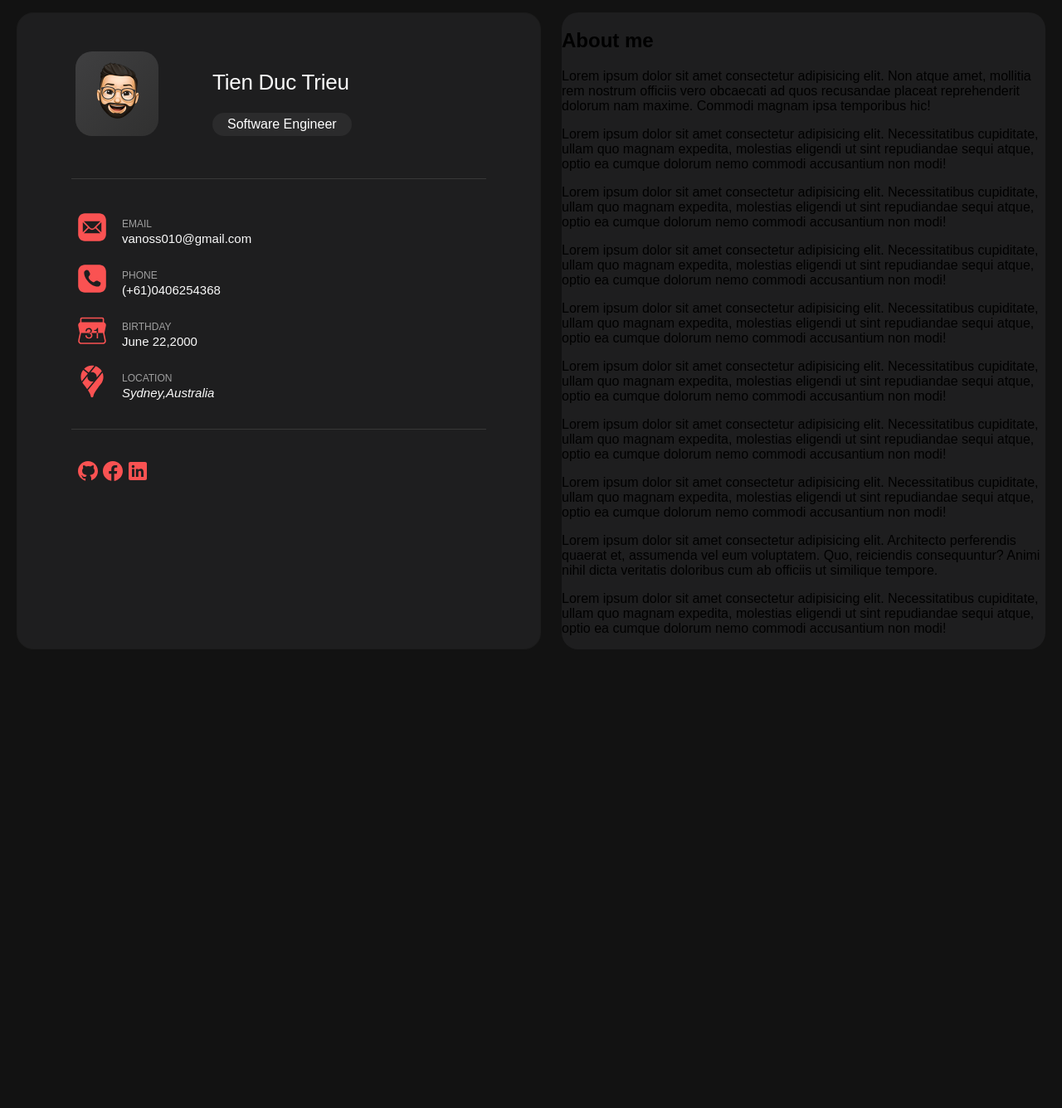
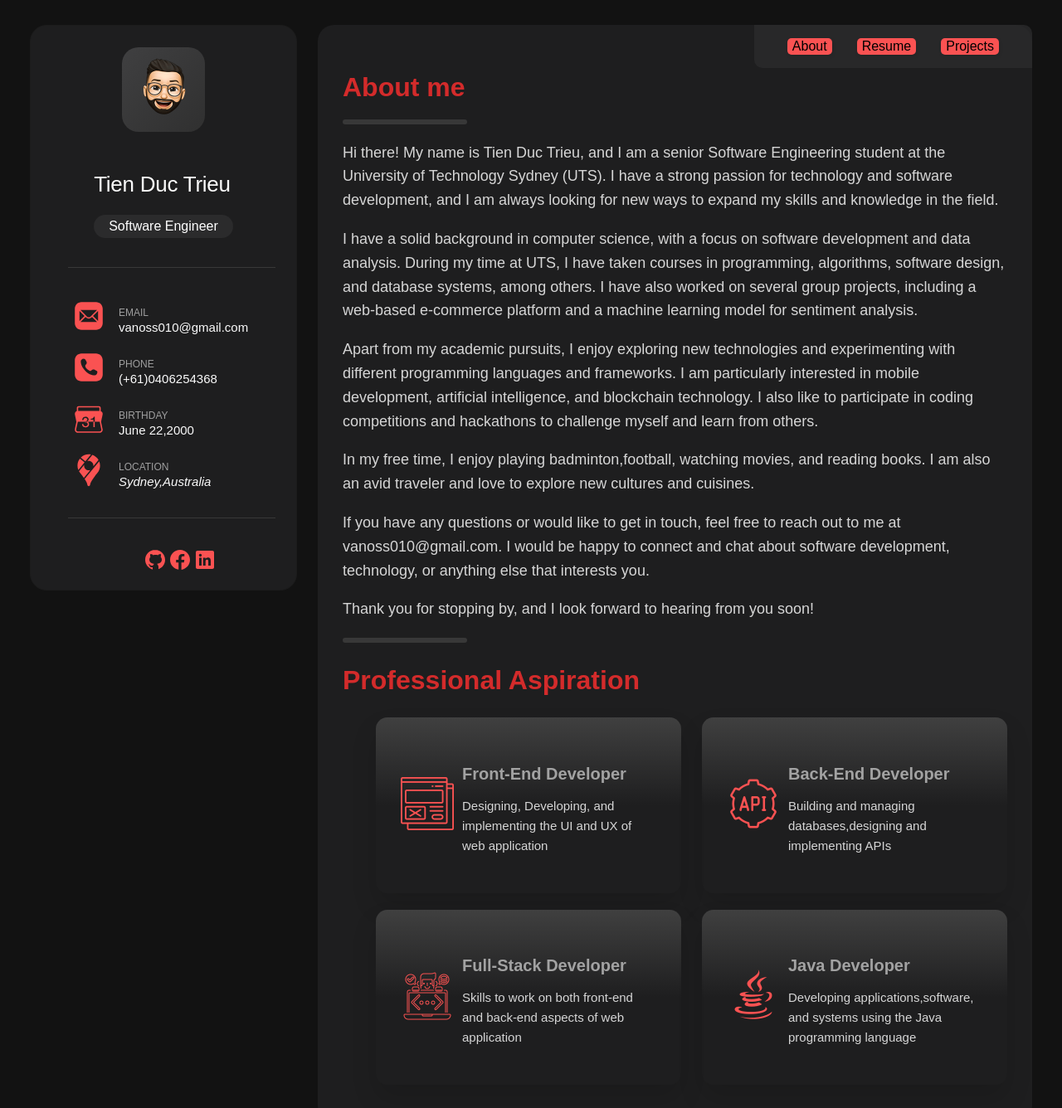
Before and after one commit to Trieu210/Personal-Portfolio-Webpage, a plain HTML site: page HomePage.html in a window 1280 px wide. Shown: the top 1336 px of the page at 83% size. Before the commit the page ends 858 px from the top, so only its background shows below. Drawn offline with Linux system fonts and the light colour scheme.

Commit message:
update about me page

```diff
--- a/CSS/HomePage.css
+++ b/CSS/HomePage.css
@@ -7,9 +7,9 @@ body{
 }
 main {
     display:flex;
-    margin: 15px 12px;
+    margin: 30px 28px;
     margin-bottom: 75px;
-    min-width: 259px;
+    min-width: 100px;
     gap: 25px;
 }
 
@@ -22,15 +22,17 @@ main {
     background: hsl(240, 2%, 12%);
     border: 1px solid #1c1c1c;
     border-radius: 20px;
-    padding: 30px;
+    padding: 10px;
     z-index: 1;
+    max-height: 660px;
+    max-width: 300px;
 }
 .topbar-info{
-    position:relative;
+    flex-direction: column;
     display: flex;
     justify-content: flex-start;
     align-items: center;
-    gap:25px;
+    gap:10px;
 }
 .info-content .name{
     color:hsl(0, 0%, 98%);
@@ -51,7 +53,7 @@ main {
 }
 
 .separator{
-    width: 500px;
+    width: 250px;
     height: 1px;
     background: hsl(0, 0%, 22%);
     margin:35px;
@@ -62,6 +64,8 @@ main {
     border-radius: 20px;
 
 }
+
+
 /* Contact Lists */
 .contact-list{
     display: grid;
@@ -108,4 +112,170 @@ a{
 .socials-list{
     list-style-type: none;
     display: flex;
+    justify-content: center;
 }
+
+/* Main info */
+.main-info{
+    position: relative;
+    width: max-content;
+    margin: auto;
+    padding:30px;
+}
+
+.about-me {
+    display: block;
+  }
+
+  .resume {
+    display: none;
+  }
+
+  .projects {
+    display: none;
+  }
+
+
+
+/* Nav Bar */
+
+
+.navbar{
+    background: rgba(43, 43, 44, 0.75);
+    position: absolute;
+    bottom: auto;
+    top: 0;
+    left: auto;
+    right: 0;
+    width: max-content;
+    border-radius: 0 10px;
+    padding: 0 20px;
+    box-shadow: none;
+}
+
+.navbar-list{
+    display: flex;
+    flex-wrap: wrap;
+    justify-content: center;
+    align-items: center;
+    padding: 0 20px;
+    list-style-type: none;
+    gap:30px;
+}
+
+
+.navbar-link{
+    background: #fa5252;
+    border: none;
+    border-radius: 5px;
+    box-shadow: rgba(0, 0, 0, 0.1) 1px 2px 4px;
+    box-sizing: border-box;
+    color: #000000;
+    display: inline-block;
+    text-align: left;
+    cursor: pointer;
+    font: inherit;
+}
+
+.navbar-link:hover,
+.navbar-link:active {
+  background-color: initial;
+  background-position: 0 0;
+  color: #FA5252;
+}
+
+.navbar-link:active {
+  opacity: .5;
+}
+
+
+/* About Me */
+.about-me .article-title{
+    margin-bottom: 20px;
+}
+.h2{
+    font-size: 32px;
+}
+.article-title{
+    font-weight: 600;;
+    color:#d32b2b;
+}
+
+.about-me-info{
+    color:hsl(0, 0%, 84%);
+    font-size: 18px;
+    font-weight: 300;
+    line-height: 1.6;
+}
+
+.about-me header::after{
+    content:"";
+    display: block;
+    height:6px;
+    width: 150px;
+    margin: 20px 0;
+    background-color:hsl(0, 0%, 22%);
+    border-radius: 5px;
+}
+
+.about-me section::after{
+    content:"";
+    display: block;
+    height:6px;
+    width: 150px;
+    margin: 20px 0;
+    background-color:hsl(0, 0%, 22%);
+    border-radius: 5px;
+}
+
+
+/* Professional Aspiration */
+.pro-list{
+    display: grid;
+    grid-template-columns: 1fr 1fr;
+    gap:20px 25px;
+    list-style-type: none;
+}
+.pro-items{
+    box-shadow:  0 16px 30px hsla(0, 0%, 0%, 0.125);
+    background:linear-gradient(hsl(0, 0%, 25%) 0%, hsla(0, 0%, 25%, 0) 50% ) ;
+    display: flex;
+    align-items: center;
+    gap: 10px;
+    padding: 30px;
+    border-radius: 14px;
+
+}
+.pro-content-title{
+    color:hsla(0, 0%, 84%, 0.7);
+    font-size: 20px;
+    text-transform: capitalize;
+    margin-bottom: 2px;
+}
+.pro-content-info{
+    color: hsl(0, 0%, 84%);
+    font-size:15px;
+    line-height: 1.6;
+}
+
+.article-divider {
+    content:"";
+    display: block;
+    height:6px;
+    width: 150px;
+    margin: 20px 0;
+    background-color:hsl(0, 0%, 22%);
+    border-radius: 5px;
+}
+
+/* Resume Page */
+
+.resume header::after{
+    content:"";
+    display: block;
+    height:6px;
+    width: 150px;
+    margin: 20px 0;
+    background-color:hsl(0, 0%, 22%);
+    border-radius: 5px;
+}
--- a/HomePage.html
+++ b/HomePage.html
@@ -87,29 +87,125 @@
 
 
     </aside>
-    <!-- Main About Me Page -->
+    <!-- Main Page -->
     <div class="main-info">
-      <article class="about-me">
+      <!-- Nav Bar -->
+      <nav class="navbar">
+
+        <ul class="navbar-list">
+
+          <li class="navbar-item">
+            <button class="navbar-link"  data-btn="about">About</button>
+          </li>
+
+          <li class="navbar-item">
+            <button class="navbar-link"  data-btn="resume">Resume</button>
+          </li>
+
+          <li class="navbar-item">
+            <button class="navbar-link" data-btn="projects">Projects</button>
+          </li>
+        </ul>
+
+      </nav>
+
+    <!-- About Me -->
+      <article class="about-me" id="about-me">
         <header>
-          <h2>About me</h2>
+          <h2 class="h2 article-title">About me</h2>
         </header>
-        <section>
-          <p>Lorem ipsum dolor sit amet consectetur adipisicing elit. Non atque amet, mollitia rem nostrum officiis vero obcaecati ad quos recusandae placeat reprehenderit dolorum nam maxime. Commodi magnam ipsa temporibus hic!</p>
-          <p>Lorem ipsum dolor sit amet consectetur adipisicing elit. Necessitatibus cupiditate, ullam quo magnam expedita, molestias eligendi ut sint repudiandae sequi atque, optio ea cumque dolorum nemo commodi accusantium non modi!</p>
-          <p>Lorem ipsum dolor sit amet consectetur adipisicing elit. Necessitatibus cupiditate, ullam quo magnam expedita, molestias eligendi ut sint repudiandae sequi atque, optio ea cumque dolorum nemo commodi accusantium non modi!</p>
-          <p>Lorem ipsum dolor sit amet consectetur adipisicing elit. Necessitatibus cupiditate, ullam quo magnam expedita, molestias eligendi ut sint repudiandae sequi atque, optio ea cumque dolorum nemo commodi accusantium non modi!</p>
-          <p>Lorem ipsum dolor sit amet consectetur adipisicing elit. Necessitatibus cupiditate, ullam quo magnam expedita, molestias eligendi ut sint repudiandae sequi atque, optio ea cumque dolorum nemo commodi accusantium non modi!</p>
-          <p>Lorem ipsum dolor sit amet consectetur adipisicing elit. Necessitatibus cupiditate, ullam quo magnam expedita, molestias eligendi ut sint repudiandae sequi atque, optio ea cumque dolorum nemo commodi accusantium non modi!</p>
-          <p>Lorem ipsum dolor sit amet consectetur adipisicing elit. Necessitatibus cupiditate, ullam quo magnam expedita, molestias eligendi ut sint repudiandae sequi atque, optio ea cumque dolorum nemo commodi accusantium non modi!</p>
-          <p>Lorem ipsum dolor sit amet consectetur adipisicing elit. Necessitatibus cupiditate, ullam quo magnam expedita, molestias eligendi ut sint repudiandae sequi atque, optio ea cumque dolorum nemo commodi accusantium non modi!</p>
-          <p>Lorem ipsum dolor sit amet consectetur adipisicing elit. Architecto perferendis quaerat et, assumenda vel eum voluptatem. Quo, reiciendis consequuntur? Animi nihil dicta veritatis doloribus cum ab officiis ut similique tempore.</p>
-          <p>Lorem ipsum dolor sit amet consectetur adipisicing elit. Necessitatibus cupiditate, ullam quo magnam expedita, molestias eligendi ut sint repudiandae sequi atque, optio ea cumque dolorum nemo commodi accusantium non modi!</p>
+        <section class="about-me-info">
+          <p>Hi there! My name is Tien Duc Trieu, and I am a senior Software Engineering student at the University of Technology Sydney (UTS). I have a strong passion for technology and software development, and I am always looking for new ways to expand my skills and knowledge in the field.</p>
+          <p>
+            I have a solid background in computer science, with a focus on software development and data analysis. During my time at UTS, I have taken courses in programming, algorithms, software design, and database systems, among others. I have also worked on several group projects, including a web-based e-commerce platform and a machine learning model for sentiment analysis.
+          </p>
+          <p>
+            Apart from my academic pursuits, I enjoy exploring new technologies and experimenting with different programming languages and frameworks. I am particularly interested in mobile development, artificial intelligence, and blockchain technology. I also like to participate in coding competitions and hackathons to challenge myself and learn from others.
+          </p>
+          <p>In my free time, I enjoy playing badminton,football, watching movies, and reading books. I am also an avid traveler and love to explore new cultures and cuisines. </p>
+
+            <p>If you have any questions or would like to get in touch, feel free to reach out to me at vanoss010@gmail.com. I would be happy to connect and chat about software development, technology, or anything else that interests you.</p>
+
+            <p>Thank you for stopping by, and I look forward to hearing from you soon!</p>
         </section>
 
       </article>
+    <!-- Professional Aspiration -->
+    <article class="pro-asp" id="pro-asp">
+      <header>
+        <h2 class="h2 article-title"> Professional Aspiration</h2>
+      </header>
+      <!-- Professional Lists -->
+      <ul class="pro-list">
+        <li class="pro-items">
+          <div class="pro-icon">
+            <img src="/Images/icons8-front-end-64.png">
+
+          </div>
+          <div class="pro-content">
+            <h4 class="h4 pro-content-title">Front-End Developer</h4>
+            <p class="pro-content-info">Designing, Developing, and implementing the UI and UX of web application</p>
+          </div>
+        </li>
+        <li class="pro-items">
+          <div class="pro-icon">
+            <img src="/Images/icons8-rest-api-64.png">
+          </div>
+          <div class="pro-content">
+            <h4 class="h4 pro-content-title">Back-End Developer</h4>
+            <p class="pro-content-info">Building and managing databases,designing and implementing APIs</p>
+          </div>
+        </li>
+        <li class="pro-items">
+          <div class="pro-icon">
+            <img src="/Images/icons8-full-stack-64.png">
+          </div>
+          <div class="pro-content">
+            <h4 class="h4 pro-content-title">Full-Stack Developer</h4>
+            <p class="pro-content-info">Skills to work on both front-end and back-end aspects of web application</p>
+          </div>
+        </li>
+        <li class="pro-items">
+          <div class="pro-icon">
+            <img src="/Images/icons8-java-64.png">
+          </div>
+          <div class="pro-content">
+            <h4 class="pro-content-title">Java Developer</h4>
+            <p class="pro-content-info">Developing applications,software, and systems using the Java programming language</p>
+          </div>
+        </li>
+      </ul>
+    </article>
+    <!-- <div class="article-divider"></div> -->
+
+    <!-- Resume Page -->
+    <article id="resume" class="resume" data-page="resume">
+      <header>
+        <h2 class="h2 article-title">Resume</h2>
+      </header>
+      <section class="timeline">
+        <div class="title">
+          <div class="icon-box">
+            <img src="\Images\icons8-student-center-32.png">
+          </div>
+          <h3 class="h3">Education</h3>
+        </div>
+        <ol class="timeline-list">
+          <li class="timeline-info"></li>
+          <li class="timeline-info"></li>
+        </ol>
+      </section>
+    </article>
+
+    <!-- Projects Page -->
+    <article id="projects" class="projects active" data-page="projects">
+      <header>
+        <h2 class="h2 article-title">Projects</h2>
+      </header>
+    </article>
 
     </div>
   </main>
-
+  <script src="\JS\index.js"></script>
 </body>
 </html>
--- a/JS/index.js
+++ b/JS/index.js
@@ -0,0 +1,31 @@
+// Nav Bar Button
+
+const aboutMeBtn = document.querySelector('[data-btn="about"]');
+const resumeBtn = document.querySelector('[data-btn="resume"]');
+const projectsBtn = document.querySelector('[data-btn="projects"]')
+
+const aboutMeSec = document.getElementById('about-me');
+const resumeSec = document.getElementById('resume');
+const projectsSec = document.getElementById('projects');
+const aspSec = document.getElementById('pro-asp');
+
+aboutMeBtn.addEventListener('click', ()=>{
+    aboutMeSec.style.display = 'block';
+    aspSec.style.display = 'block';
+    resumeSec.style.display  = 'none';
+    projectsSec.style.display = 'none';
+})
+
+resumeBtn.addEventListener('click',()=>{
+    aboutMeSec.style.display = 'none';
+    resumeSec.style.display  = 'block';
+    projectsSec.style.display = 'none';
+    aspSec.style.display='none';
+})
+
+projectsBtn.addEventListener('click',()=>{
+    aboutMeSec.style.display = 'none';
+    resumeSec.style.display  = 'none';
+    projectsSec.style.display = 'block';
+    aspSec.style.display = 'none';
+})
--- a/package.json
+++ /dev/null
@@ -1,5 +0,0 @@
-{
-  "devDependencies": {
-    "typescript": "^4.9.5"
-  }
-}
```
Also changed, not shown: Images/icons8-front-end-64.png (added), Images/icons8-full-stack-64.png (added), Images/icons8-java-64.png (added), Images/icons8-rest-api-64.png (added), Images/icons8-student-center-32.png (added), 1 other file.
